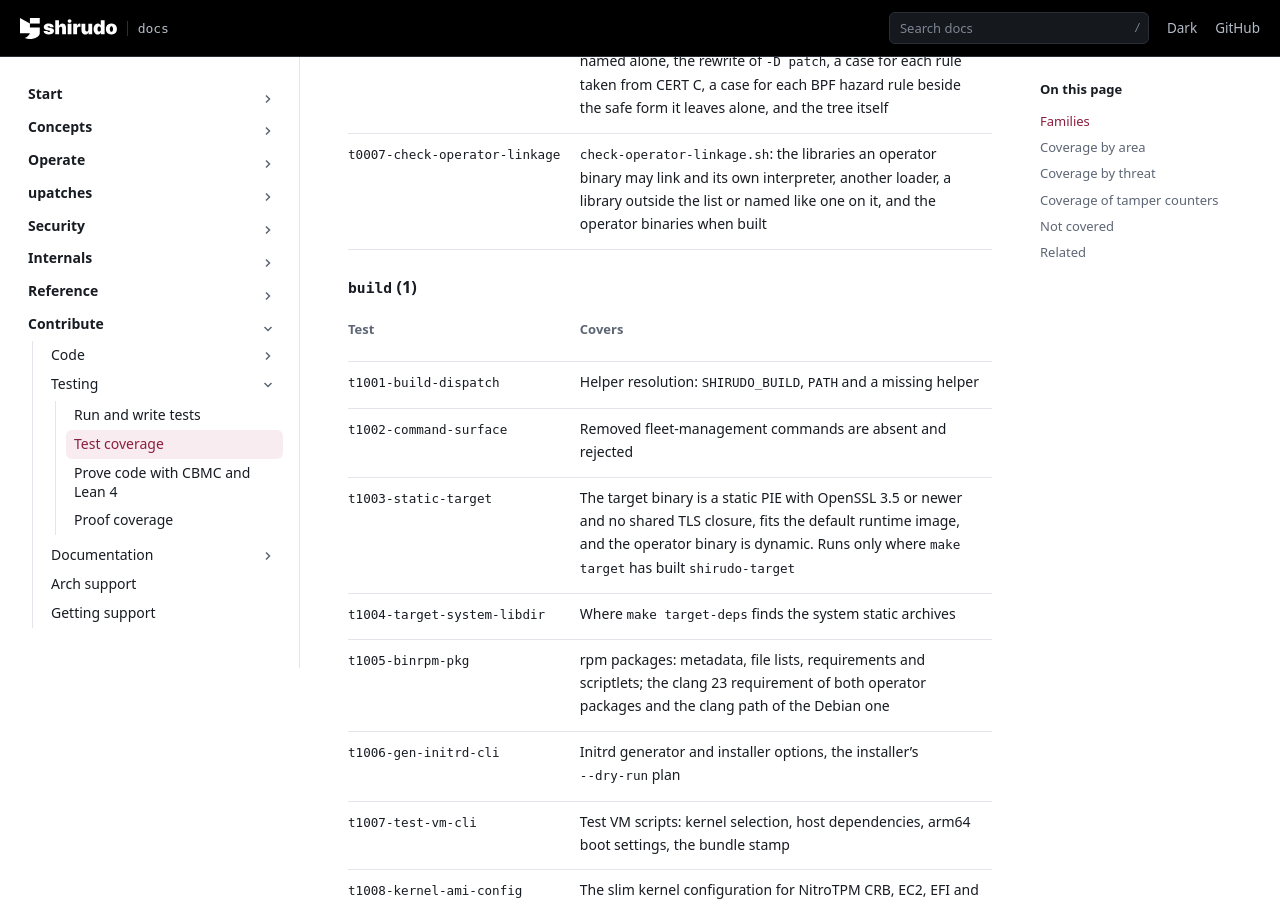
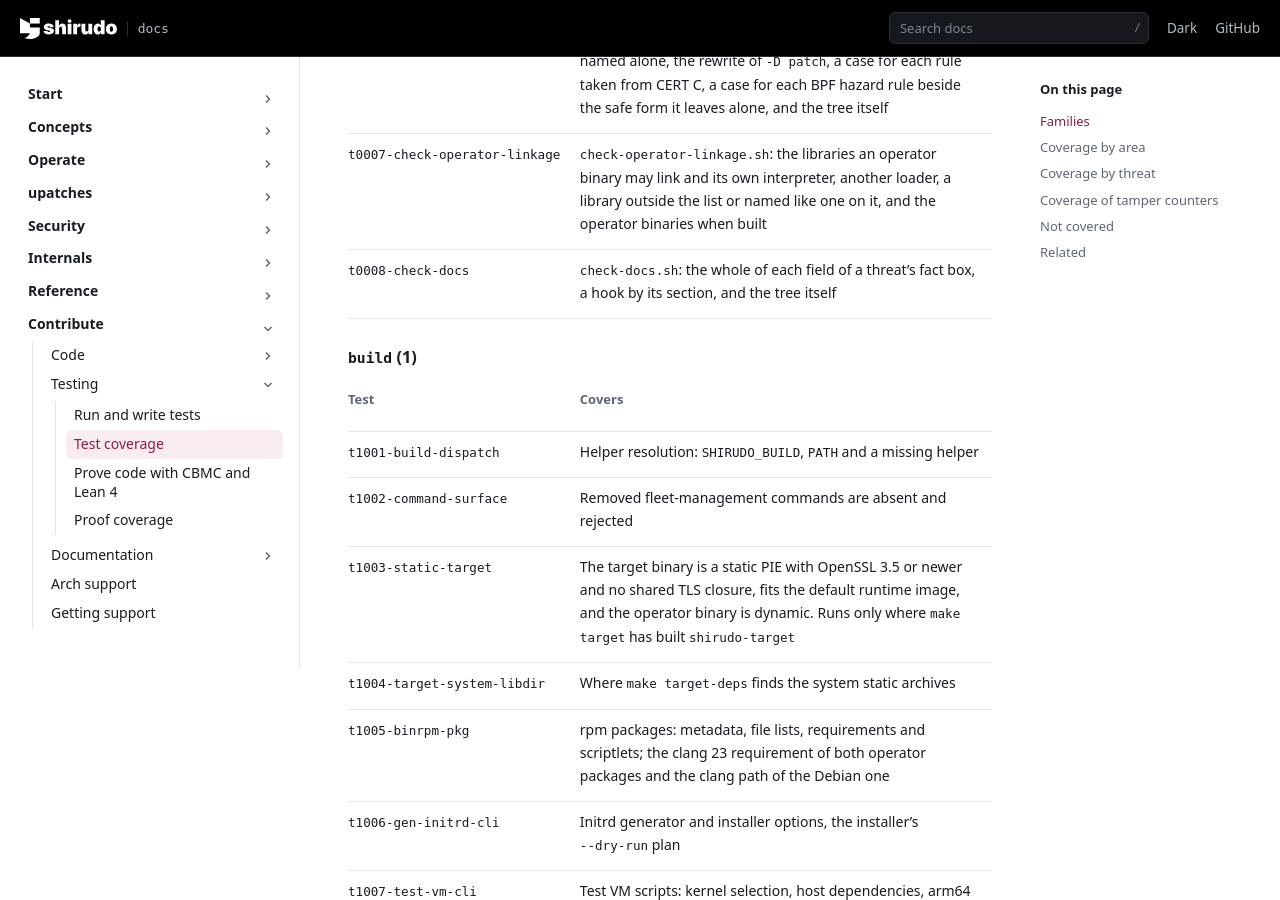
Before and after one commit to AliBashaSY/shirudo, a Sphinx documentation site: the page built from Documentation/contribute/testing/test-coverage.rst, in a window 1280 px wide and 900 px high, scrolled down 997 px. Built offline with Sphinx 7.4.7, drawn with Linux system fonts in a browser that asks for light colours; pages that are not in the unit, such as notebooks, are missing from menus.

Commit message:
ci: check every line of a threat's fact box against the tree
check-docs.sh checks that the hooks, counters and proofs a threat's
fact box names exist, but it read only the first line of each field,
and its pattern for a hook did not take the lsm.s/ of a sleepable
program. Of the 51 hooks the threat model names it checked 11, and of
the 35 counters 16. A hook misspelled on a second line passed.

Read each field with the lines that continue it, and compare a hook by
its section name, so that a program that turned sleepable, or stopped
being so, shows as well. The 51 sections and 35 counters the page names
today all exist.

t0008 runs the check on a throwaway tree, with a hook, a counter and a
proof misspelled on a continuation line and a hook under the wrong
prefix, and on the tree itself.

Signed-off-by: Daniel Borkmann <daniel@iogearbox.net>

```diff
--- a/Documentation/contribute/testing/test-coverage.rst
+++ b/Documentation/contribute/testing/test-coverage.rst
@@ -61,6 +61,9 @@ signed config image.
        may link and its own interpreter, another loader, a library
        outside the list or named like one on it, and the operator
        binaries when built
+   * - ``t0008-check-docs``
+     - ``check-docs.sh``: the whole of each field of a threat's fact
+       box, a hook by its section, and the tree itself
 
 ``build`` (1)
 ~~~~~~~~~~~~~
@@ -734,7 +737,7 @@ Coverage by area
      - ``t0005``, ``t0007``, ``t1003``, ``t1004``, ``t1005``,
        ``t1008``, ``t7004``, ``t8003``
    * - CI scripts
-     - ``t0001`` to ``t0007``
+     - ``t0001`` to ``t0008``
    * - Parsers
      - ``t3001``, ``t3011``, ``t5002``, ``t5006``, ``t5008``. Unit:
        ``hex``, ``json``, ``string``. Every fuzz target
```
Also changed, not shown: .agents/skills/docs/SKILL.md, 2 other files.
